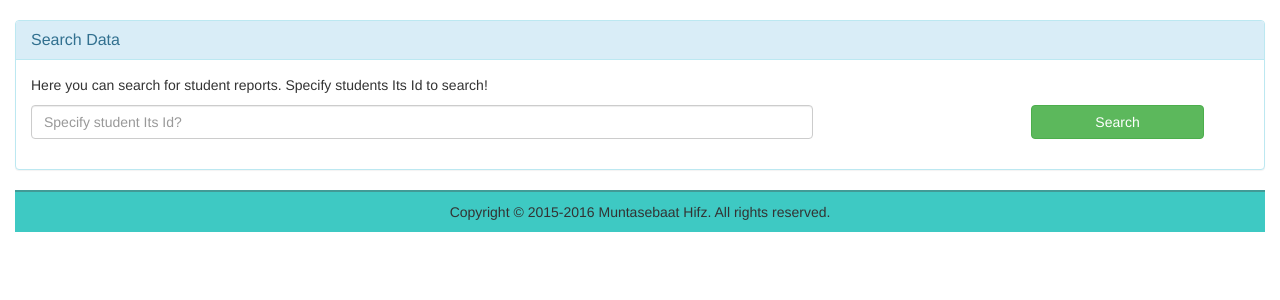
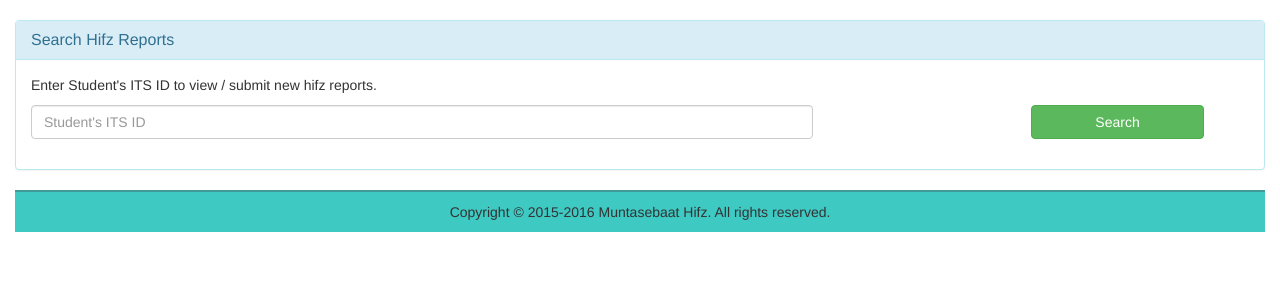
Before and after one commit to mohdj/schedulerapp, a PHP site: page /app/searchdata.php in a window 1280 px wide. Shown: the part 67-367 px from the top of the page. Run offline with PHP 8.4, Linux system fonts and the light colour scheme; the visitor is signed in with stand-in values (Sample User, id 1); a stand-in replaces the project's code that opens the database connection.

Commit message:
minor spelling changes

```diff
--- a/app/searchdata.php
+++ b/app/searchdata.php
@@ -94,16 +94,16 @@ if (!empty($_SESSION['login_teacher'])) {
 ?>
 <div class="panel panel-info">
   <div class="panel-heading">
-    <h3 class="panel-title">Search Data</h3>
+    <h3 class="panel-title">Search Hifz Reports</h3>
   </div>
 
   <div class="panel-body">
     <p>
-      Here you can search for student reports. Specify students Its Id to search!
+      Enter Student's ITS ID to view / submit new hifz reports.
     </p>
     <form class="form-horizontal">
       <div class="col-md-8 form-group">
-        <input type="number" class="form-control" name="itsid" placeholder="Specify student Its Id?"/>
+        <input type="number" class="form-control" name="itsid" placeholder="Student's ITS ID"/>
       </div>
       <div class="col-md-2 col-md-offset-2">
         <input class="btn btn-success btn-block" type="submit" value="Search"/>
@@ -116,9 +116,8 @@ if (!empty($_SESSION['login_teacher'])) {
 if (!empty($values['Fullname']))
 {
 ?>
-<div class="page-header"><h3>Student Hifz Reports</h3></div>
+<div class="page-header"><h3>Hifz Reports</h3></div>
 <h4><?php echo $values['Fullname']; ?></h4>
-<p>Following is the last five days reports submitted:</p>
 
 <table class="table table-bordered table-hover">
   <thead>
```
